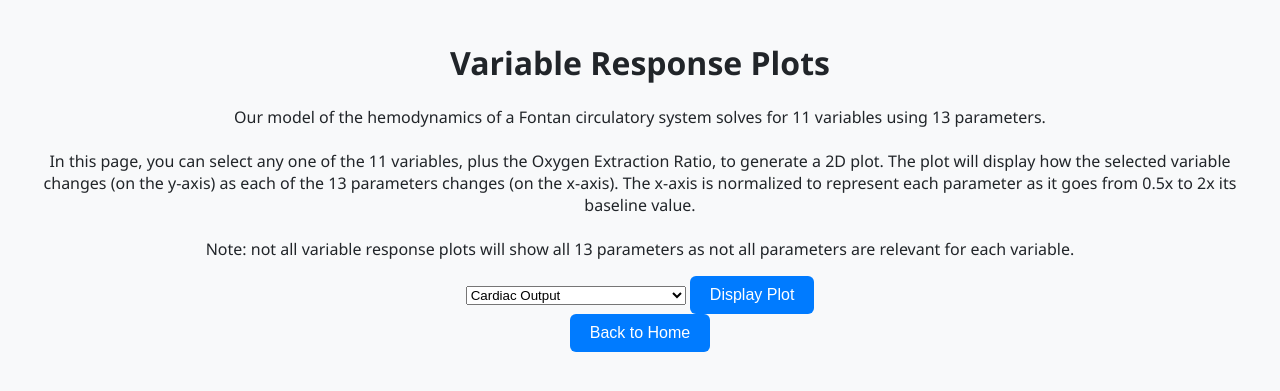
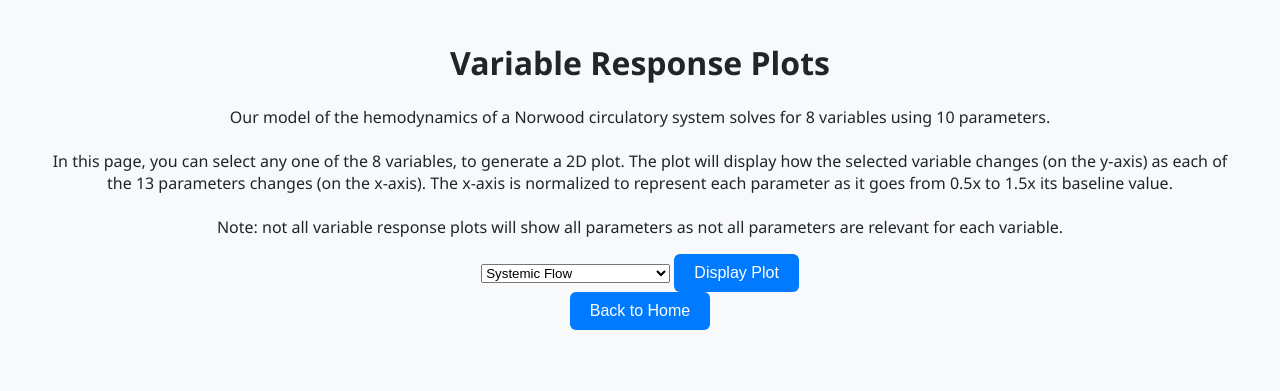
Before and after one commit to vikramshah-01/CMOR_Capstone_2025-2026, a Flask app: page /plot_page in a window 1280 px wide. Shown: the top 391 px of the page. Run offline with Flask 3, Linux system fonts and the light colour scheme.

Commit message:
Changed descriptions

```diff
--- a/templates/plot_page.html
+++ b/templates/plot_page.html
@@ -10,14 +10,13 @@
 </head>
 <body>
     <h1>Variable Response Plots</h1>
-    <p>Our model of the hemodynamics of a Fontan circulatory system solves for 11 variables using 13 parameters. <br><br>
-        In this page, you can select any one of the 11 variables,
-         plus the Oxygen Extraction Ratio, to generate a 2D plot.
+    <p>Our model of the hemodynamics of a Norwood circulatory system solves for 8 variables using 10 parameters. <br><br>
+        In this page, you can select any one of the 8 variables, to generate a 2D plot.
          The plot will display how the selected variable changes (on the y-axis)
          as each of the 13 parameters changes (on the x-axis).
-         The x-axis is normalized to represent each parameter as it goes from 0.5x to 2x its baseline value. <br><br>
+         The x-axis is normalized to represent each parameter as it goes from 0.5x to 1.5x its baseline value. <br><br>
 
-         Note: not all variable response plots will show all 13 parameters as not all parameters are relevant for each variable.
+         Note: not all variable response plots will show all parameters as not all parameters are relevant for each variable.
           </p>
 
 
@@ -27,14 +26,14 @@
         <div class="plot-section">
             <!-- Left side: Existing Plot Dropdown -->
             <select id="plotType">
-                <option value="Q_s">Cardiac Output</option>
-                <option value="Q_p">Blood Flow into the Upper Body</option>
-                <option value="Q_total">Blood Flow into the Lower Body</option>
-                <option value="P_a">Blood Flow into the Lungs</option>
-                <option value="P_v">Pressure of the Systemic Artery</option>
-                <option value="S_m">Oxygen Extraction Ratio</option>
-                <option value="S_sv">Pressure of the Pulmonary Vein</option>
-                <option value="OD2">Pressure of the Pulmonary Artery</option>
+                <option value="Q_s">Systemic Flow</option>
+                <option value="Q_p">Pulmonary Flow</option>
+                <option value="Q_total">Total Flow</option>
+                <option value="P_a">Arterial Pressure</option>
+                <option value="P_v">Venous Pressure</option>
+                <option value="S_m">Mixed Oxygen Saturation</option>
+                <option value="S_sv">Systemic Venous Saturation</option>
+                <option value="OD2">Oxygen Delivery</option>
             </select>
             <button id="displayPlotButton">Display Plot</button>
         </div>
```
